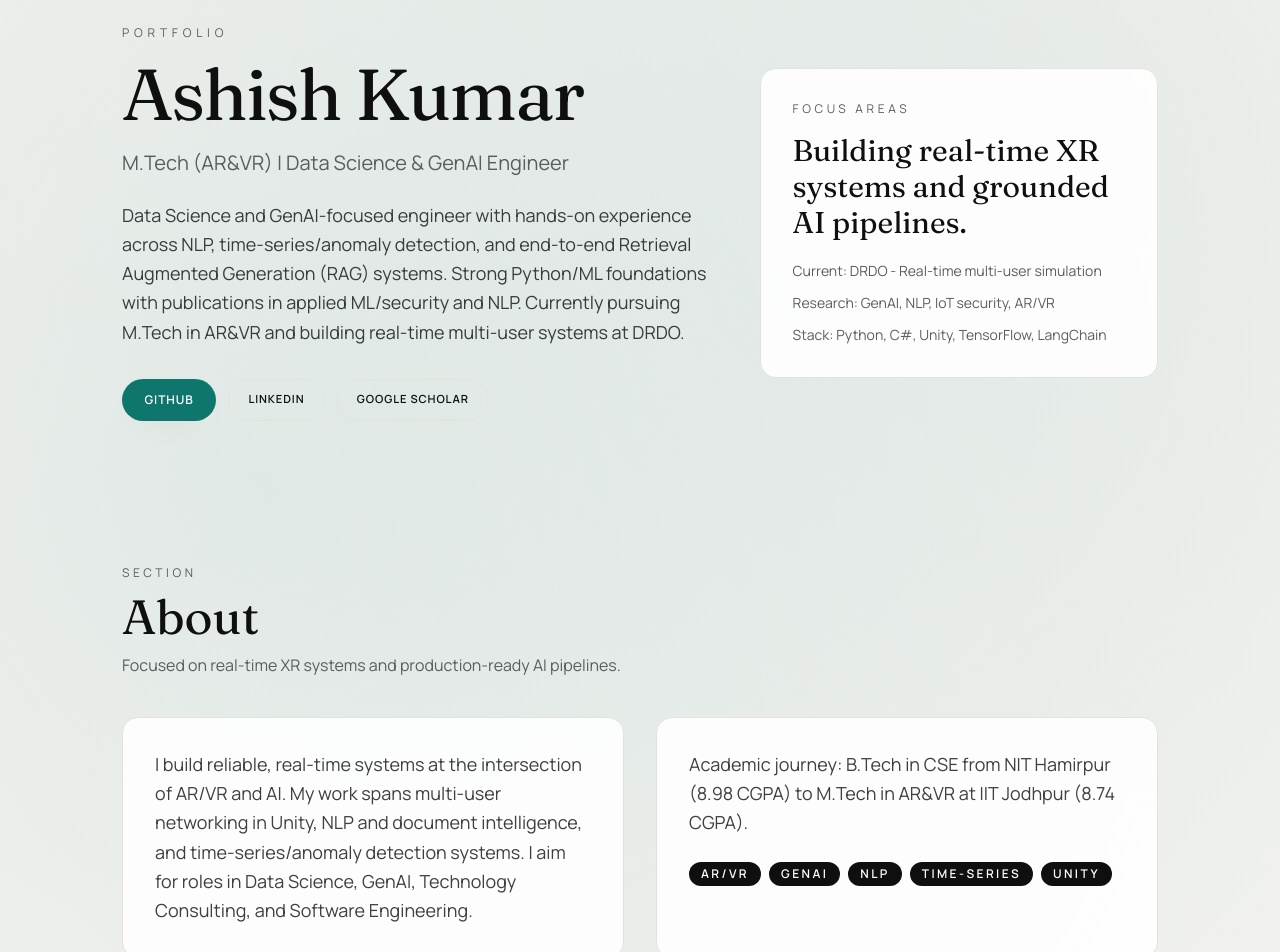
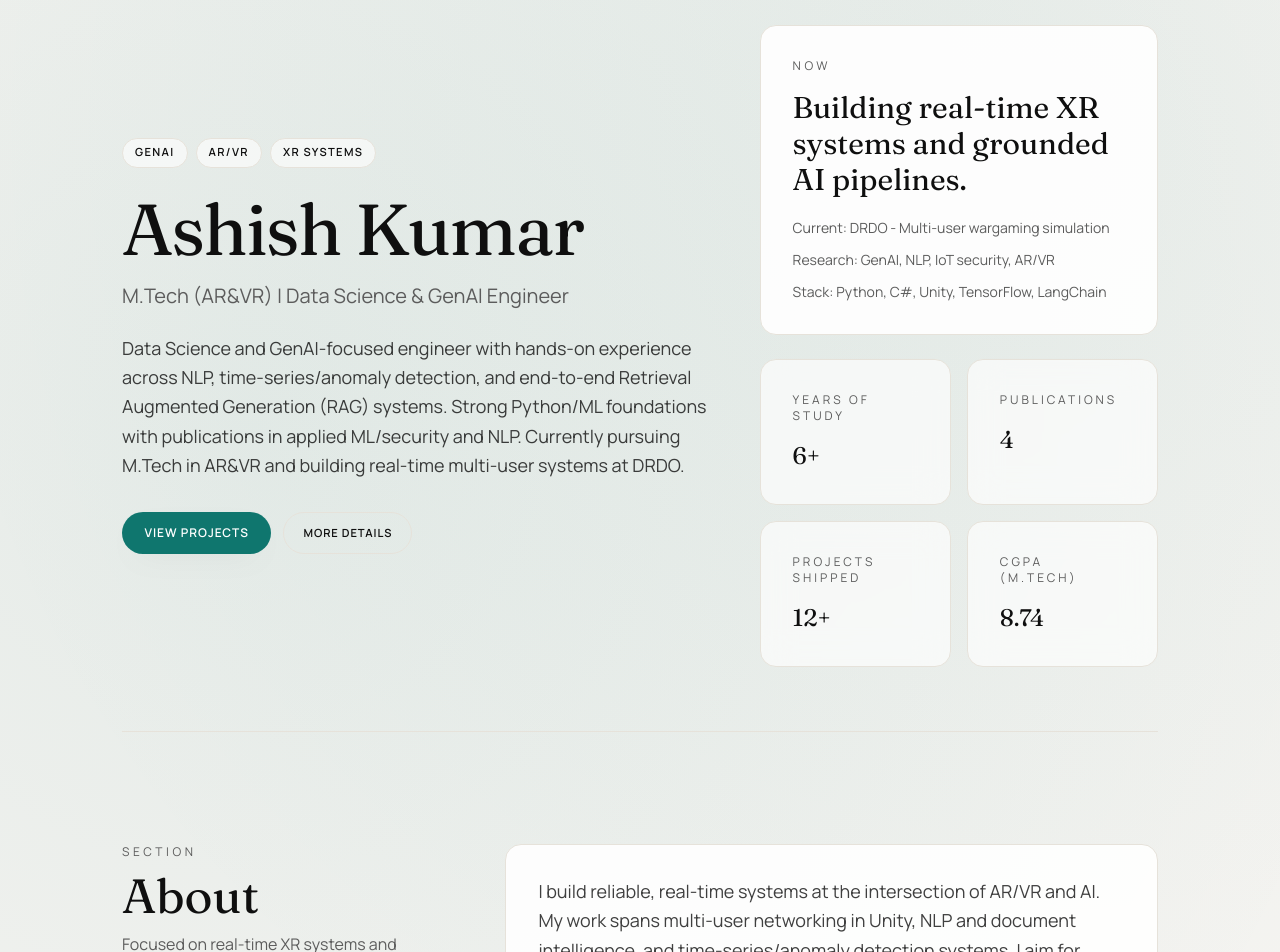
Before and after one commit to ashish620-boogle/portfolio, a Next.js app: page / in a window 1280 px wide. Shown: the part 160-1112 px from the top of the page. Built offline with nearby package versions, Linux system fonts and the light colour scheme.

Commit message:
Refresh layout with highlights and motion

```diff
--- a/src/app/globals.css
+++ b/src/app/globals.css
@@ -148,6 +148,56 @@ img {
   }
 }
 
+.chip {
+  display: inline-flex;
+  align-items: center;
+  gap: 0.4rem;
+  padding: 0.35rem 0.75rem;
+  border-radius: 999px;
+  border: 1px solid var(--color-line);
+  background: rgba(255, 255, 255, 0.6);
+  color: var(--color-ink);
+  font-size: 0.7rem;
+  letter-spacing: 0.12em;
+  text-transform: uppercase;
+  font-weight: 600;
+}
+
+.dark .chip {
+  background: rgba(18, 20, 24, 0.7);
+}
+
+.glass {
+  background: rgba(255, 255, 255, 0.65);
+  backdrop-filter: blur(16px);
+}
+
+.dark .glass {
+  background: rgba(16, 18, 22, 0.65);
+}
+
+.section-divider {
+  height: 1px;
+  width: 100%;
+  background: var(--color-line);
+}
+
+.float {
+  animation: float 6s ease-in-out infinite;
+}
+
+@keyframes float {
+  0% {
+    transform: translateY(0px);
+  }
+  50% {
+    transform: translateY(-10px);
+  }
+  100% {
+    transform: translateY(0px);
+  }
+}
+
 .skip-link {
   position: absolute;
   left: -999px;
--- a/src/app/page.tsx
+++ b/src/app/page.tsx
@@ -15,6 +15,13 @@ import {
 } from "@/lib/constants";
 
 export default function Home() {
+  const stats = [
+    { label: "Years of Study", value: "6+" },
+    { label: "Publications", value: "4" },
+    { label: "Projects Shipped", value: "12+" },
+    { label: "CGPA (M.Tech)", value: "8.74" },
+  ];
+
   return (
     <div id="top">
       <a href="#main" className="skip-link">
@@ -23,14 +30,16 @@ export default function Home() {
       <Navigation />
 
       <main id="main">
-        <section className="pt-16 md:pt-24 pb-16">
+        <section className="pt-16 md:pt-24 pb-12">
           <div className="max-w-[1100px] mx-auto px-4 md:px-6 lg:px-8">
-            <div className="grid gap-10 md:grid-cols-[1.2fr_0.8fr] items-center">
+            <div className="grid gap-10 lg:grid-cols-[1.2fr_0.8fr] items-center">
               <div className="reveal">
-                <p className="text-xs uppercase tracking-[0.4em] text-muted">
-                  Portfolio
-                </p>
-                <h1 className="font-display text-5xl md:text-6xl lg:text-7xl leading-[1.05] tracking-tight text-ink mt-4">
+                <div className="flex flex-wrap gap-2">
+                  <span className="chip">GenAI</span>
+                  <span className="chip">AR/VR</span>
+                  <span className="chip">XR Systems</span>
+                </div>
+                <h1 className="font-display text-5xl md:text-6xl lg:text-7xl leading-[1.03] tracking-tight text-ink mt-6">
                   {hero.name}
                 </h1>
                 <p className="font-body text-lg md:text-xl text-muted mt-4">
@@ -40,51 +49,58 @@ export default function Home() {
                   {hero.intro}
                 </p>
                 <div className="flex flex-wrap gap-3 mt-8">
-                  {socialLinks.map((link, index) => (
-                    <a
-                      key={link.label}
-                      href={link.href}
-                      target="_blank"
-                      rel="noopener noreferrer"
-                      className={index === 0 ? "btn-primary" : "btn-ghost"}
-                      aria-label={`Open ${link.label}`}
-                    >
-                      {link.label}
+                  <a href="#projects" className="btn-primary">
+                    View Projects
                   </a>
-                  ))}
+                  <a href="#more" className="btn-ghost">
+                    More Details
+                  </a>
                 </div>
               </div>
+              <div className="space-y-6">
                 <Card className="bg-mist reveal">
                   <p className="text-xs uppercase tracking-[0.3em] text-muted">
-                  Focus Areas
+                    Now
                   </p>
                   <h2 className="font-display text-2xl md:text-3xl mt-4">
                     Building real-time XR systems and grounded AI pipelines.
                   </h2>
                   <ul className="mt-5 space-y-3 text-sm text-muted">
-                  <li>Current: DRDO - Real-time multi-user simulation</li>
+                    <li>Current: DRDO - Multi-user wargaming simulation</li>
                     <li>Research: GenAI, NLP, IoT security, AR/VR</li>
                     <li>Stack: Python, C#, Unity, TensorFlow, LangChain</li>
                   </ul>
                 </Card>
+                <div className="grid grid-cols-2 gap-4">
+                  {stats.map((stat) => (
+                    <Card key={stat.label} className="glass float">
+                      <p className="text-xs uppercase tracking-[0.25em] text-muted">
+                        {stat.label}
+                      </p>
+                      <p className="font-display text-2xl mt-4">
+                        {stat.value}
+                      </p>
+                    </Card>
+                  ))}
                 </div>
+              </div>
+            </div>
+            <div className="section-divider mt-16" />
           </div>
         </section>
 
-        <section id="about" className="py-16 md:py-20">
+        <section id="about" className="py-12 md:py-16">
           <div className="max-w-[1100px] mx-auto px-4 md:px-6 lg:px-8">
+            <div className="grid gap-8 lg:grid-cols-[0.7fr_1.3fr] items-start">
               <SectionHeading
                 title="About"
                 subtitle="Focused on real-time XR systems and production-ready AI pipelines."
               />
-            <div className="grid grid-cols-1 lg:grid-cols-2 gap-8">
               <Card>
                 <p className="font-body text-base md:text-lg leading-relaxed text-ink/80">
                   {about.summary}
                 </p>
-              </Card>
-              <Card>
-                <p className="font-body text-base md:text-lg leading-relaxed text-ink/80">
+                <p className="font-body text-base md:text-lg leading-relaxed text-ink/80 mt-6">
                   {about.educationHighlight}
                 </p>
                 <div className="mt-6 flex flex-wrap gap-2">
@@ -92,7 +108,7 @@ export default function Home() {
                     (tag) => (
                       <span
                         key={tag}
-                        className="px-3 py-1 bg-ink text-mist text-xs font-semibold uppercase tracking-[0.2em] rounded-full"
+                        className="px-3 py-1 bg-canvas text-ink text-xs font-semibold uppercase tracking-[0.2em] rounded-full border border-line"
                       >
                         {tag}
                       </span>
@@ -104,11 +120,11 @@ export default function Home() {
           </div>
         </section>
 
-        <section id="projects" className="py-16 md:py-20">
+        <section id="projects" className="py-12 md:py-16">
           <div className="max-w-[1100px] mx-auto px-4 md:px-6 lg:px-8">
-            <SectionHeading title="Projects" />
+            <SectionHeading title="Selected Projects" />
             <div className="grid grid-cols-1 lg:grid-cols-2 gap-8">
-              {projects.map((project) => (
+              {projects.slice(0, 3).map((project) => (
                 <Card key={project.title}>
                   <div className="flex flex-wrap items-center justify-between gap-4">
                     <h3 className="font-display text-xl md:text-2xl">
@@ -121,13 +137,8 @@ export default function Home() {
                   <p className="font-body text-sm md:text-base mt-4 leading-relaxed text-ink/80">
                     {project.summary}
                   </p>
-                  <ul className="mt-4 space-y-2 font-body text-sm md:text-base leading-relaxed text-ink/80">
-                    {project.bullets.map((line) => (
-                      <li key={line}>- {line}</li>
-                    ))}
-                  </ul>
                   <div className="flex flex-wrap gap-2 mt-6">
-                    {project.tech.map((tech) => (
+                    {project.tech.slice(0, 4).map((tech) => (
                       <span
                         key={tech}
                         className="px-3 py-1 bg-canvas text-ink text-xs font-semibold uppercase tracking-[0.2em] rounded-full border border-line"
@@ -158,7 +169,7 @@ export default function Home() {
           </div>
         </section>
 
-        <section id="more" className="py-16 md:py-20">
+        <section id="more" className="py-12 md:py-16">
           <div className="max-w-[1100px] mx-auto px-4 md:px-6 lg:px-8">
             <SectionHeading
               title="More"
```
Lines whose indentation alone changed are shown as unchanged.
